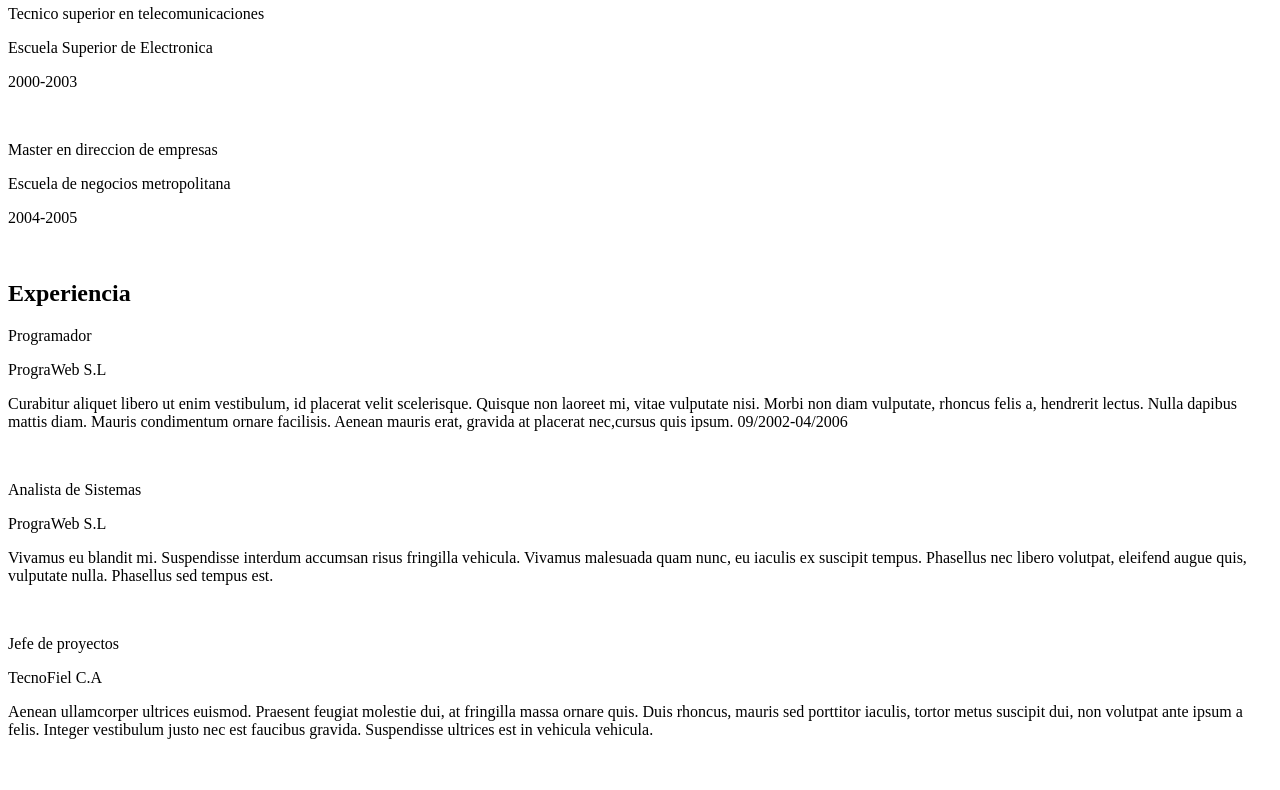
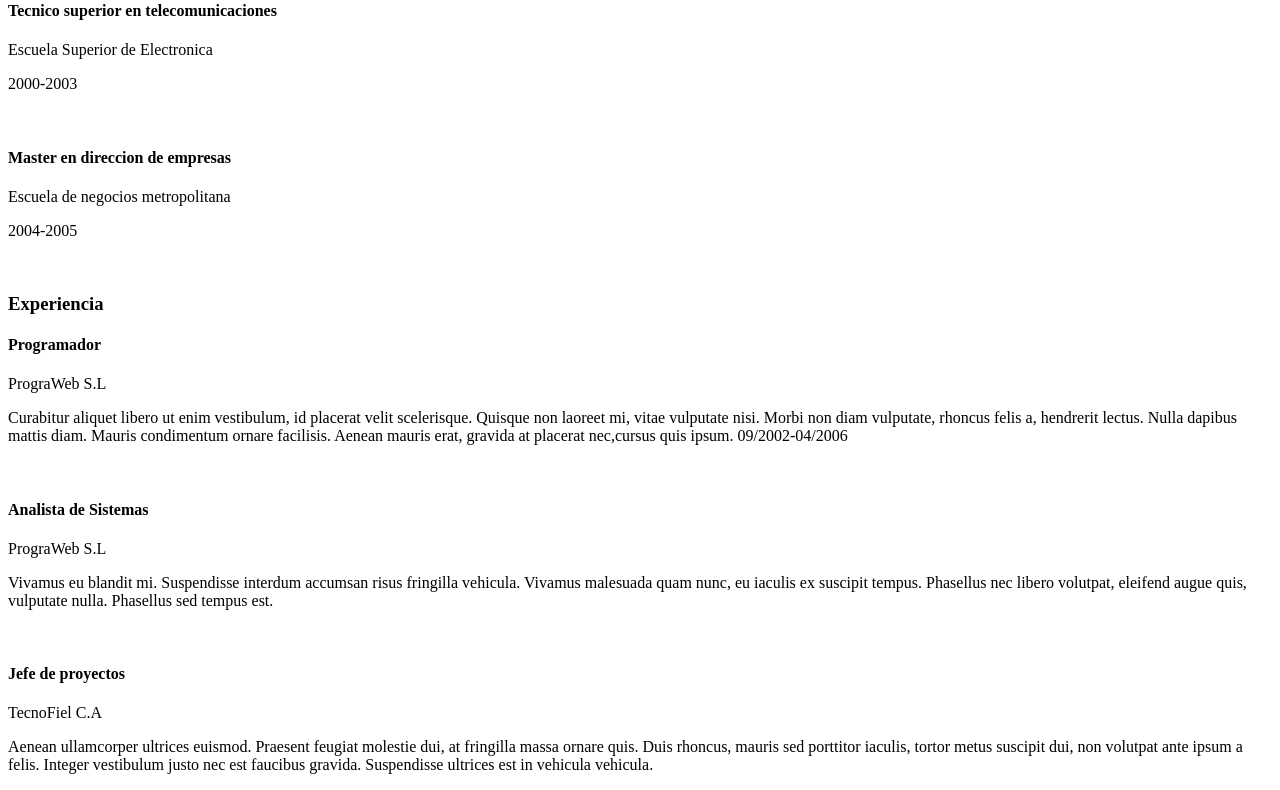
Before and after one commit to jpchujutalli/retosemanal2, a plain HTML site: page index.html in a window 1280 px wide. Shown: the part 674-1464 px from the top of the page. Before the commit the page ends 1429 px from the top, so only its background shows below. Drawn offline with Linux system fonts and the light colour scheme.

Commit message:
segundo reto

```diff
--- a/index.html
+++ b/index.html
@@ -6,11 +6,14 @@
     <title>Document</title>
 </head>
 <body>
-    <header><h1>Jonathan Moreira<br>Ingeniero informatico</h1></header>
+    <header>
+        <h1>Jonathan Moreira</h1>
+        <h2>Ingeniero informatico</h2>
+    </header>
     <br>
+    <main>
         <section>
-        <article>
-            <header><h2>Personal</h2></header>
+            <header><h3>Personal</h3></header>
             <p>Nombre</p><p>Jonathan Moreira</p>
             <p>F. Nacimiento</p><p>07/02/1979</p>
             <p>Email</p><p>jasg@gmail.com</p>
@@ -21,43 +24,53 @@
                 purus tempor augue, sed posuere eros velit sit amet ipsum. Praesent et fringilla ipsum, aliquet luctus
                 orci. Nulla a elit turpis. Suspendisse ultricies finibus neque et commodo.
             </p>
+        </section>
+        <br>
+        <section>
+            <header><h3>Educacion</h3></header>
+            <article>
+                <h4>Tecnico superior en telecomunicaciones</h4>
+                <p>Escuela Superior de Electronica</p>
+                <p>2000-2003</p>
             </article>
             <br>
             <article>
-            <header><h2>Educacion</h2></header>
-            <p>Tecnico superior en telecomunicaciones</p>
-            <p>Escuela Superior de Electronica</p>
-            <p>2000-2003</p>
-            <br>
-            <p>Master en direccion de empresas</p>
+                <h4>Master en direccion de empresas</h4>
                 <p>Escuela de negocios metropolitana</p>
                 <p>2004-2005</p>
             </article>
+        </section>
         <br>
-        <arcticle>
-            <header><h2>Experiencia</h2></header>
-            <p>Programador</p>
+        <section>
+            <header><h3>Experiencia</h3></header>
+            <article>
+                <h4>Programador</h4>
                 <p>PrograWeb S.L</p>
                 <p>Curabitur aliquet libero ut enim vestibulum, id placerat velit scelerisque. Quisque non laoreet
                     mi, vitae vulputate nisi. Morbi non diam vulputate, rhoncus felis a, hendrerit lectus. Nulla dapibus
                     mattis diam. Mauris condimentum ornare facilisis. Aenean mauris erat, gravida at placerat nec,cursus quis ipsum. 09/2002-04/2006
                 </p>
+            </article>
             <br>
-            <p>Analista de Sistemas</p>
+            <article>
+                <h4>Analista de Sistemas</h4>
                 <p>PrograWeb S.L</p>
                 <p>Vivamus eu blandit mi. Suspendisse interdum accumsan risus fringilla vehicula. Vivamus malesuada
                     quam nunc, eu iaculis ex suscipit tempus. Phasellus nec libero volutpat, eleifend augue quis,
                     vulputate nulla. Phasellus sed tempus est.
                 </p>
+            </article>
             <br>
-            <p>Jefe de proyectos</p>
+            <article>
+                <h4>Jefe de proyectos</h4>
                 <p>TecnoFiel C.A</p>
                 <p>Aenean ullamcorper ultrices euismod. Praesent feugiat molestie dui, at fringilla massa ornare
                     quis. Duis rhoncus, mauris sed porttitor iaculis, tortor metus suscipit dui, non volutpat ante ipsum
                     a felis. Integer vestibulum justo nec est faucibus gravida. Suspendisse ultrices est in vehicula
                     vehicula.
                 </p>
-        </arcticle>
+            </article>
         </section>
+    </main>
 </body>
 </html>
```
Also changed, not shown: catalogo.html (+2 -4 lines), ensayo.html (+1 -1 lines). Lines whose indentation alone changed are shown as unchanged.
